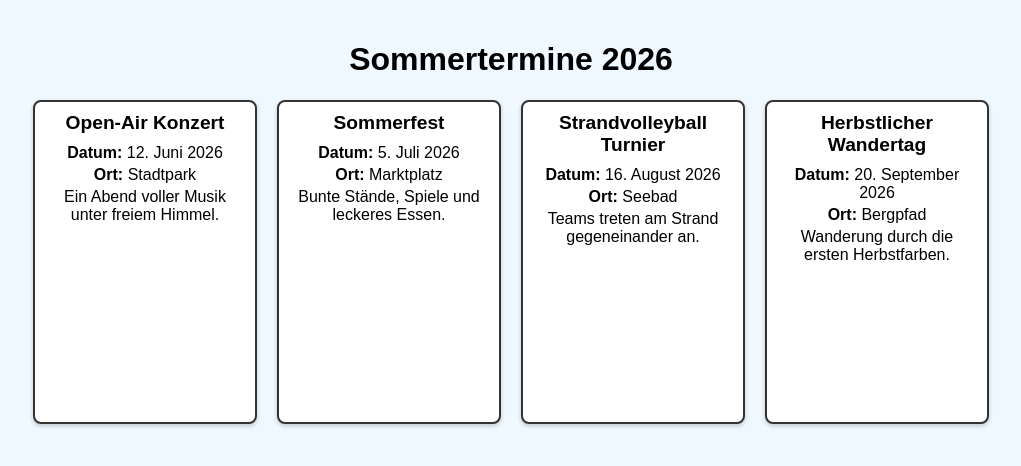
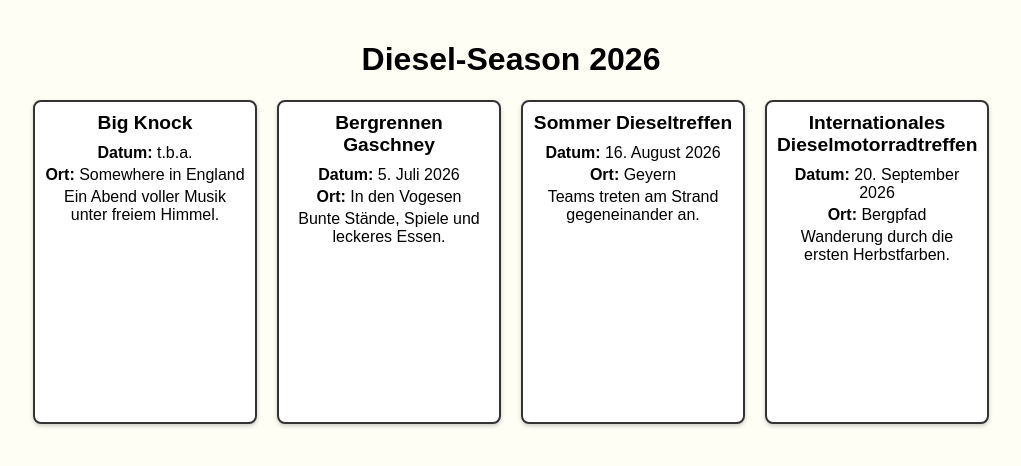
Before and after one commit to IFAKeV/PF, a plain HTML site: page index.html in a window 1280 px wide. Shown: the whole page, without its empty margins (129-1150 px from the left). Drawn offline with Linux system fonts and the light colour scheme.

Commit message:
initiale Modifikationen

```diff
--- a/index.html
+++ b/index.html
@@ -2,11 +2,11 @@
 <html lang="de">
 <head>
   <meta charset="UTF-8">
-  <title>Sommertermine 2026</title>
+  <title>Diesel-Season 2026</title>
   <link rel="stylesheet" href="styles.css">
 </head>
 <body>
-  <h1>Sommertermine 2026</h1>
+  <h1>Diesel-Season 2026</h1>
   <div id="cards-container"></div>
   <script src="script.js"></script>
 </body>
--- a/script.js
+++ b/script.js
@@ -1,24 +1,24 @@
 const events = [
   {
-    title: 'Open-Air Konzert',
-    date: '12. Juni 2026',
-    location: 'Stadtpark',
+    title: 'Big Knock',
+    date: 't.b.a.',
+    location: 'Somewhere in England',
     description: 'Ein Abend voller Musik unter freiem Himmel.'
   },
   {
-    title: 'Sommerfest',
+    title: 'Bergrennen Gaschney',
     date: '5. Juli 2026',
-    location: 'Marktplatz',
+    location: 'In den Vogesen',
     description: 'Bunte Stände, Spiele und leckeres Essen.'
   },
   {
-    title: 'Strandvolleyball Turnier',
+    title: 'Sommer Dieseltreffen',
     date: '16. August 2026',
-    location: 'Seebad',
+    location: 'Geyern',
     description: 'Teams treten am Strand gegeneinander an.'
   },
   {
-    title: 'Herbstlicher Wandertag',
+    title: 'Internationales Dieselmotorradtreffen',
     date: '20. September 2026',
     location: 'Bergpfad',
     description: 'Wanderung durch die ersten Herbstfarben.'
--- a/styles.css
+++ b/styles.css
@@ -1,6 +1,6 @@
 body {
   font-family: Arial, sans-serif;
-  background-color: #f0f8ff;
+  background-color: #fffef5;
   text-align: center;
   margin: 0;
   padding: 20px;
```
Also changed, not shown: 1 other file.
